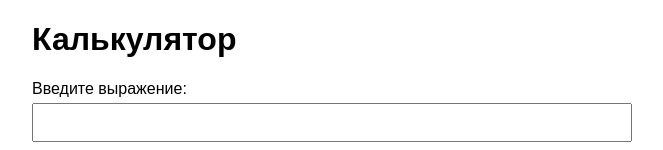
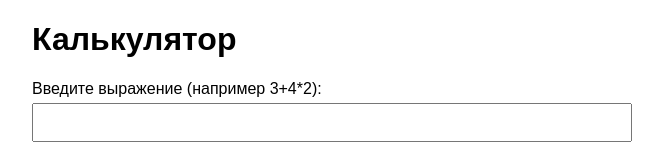
Before and after one commit to saykoooo/calc_go, a plain HTML site: page web/index.html in a window 1280 px wide. Shown: the top 150 px of the page, without its empty margins (308-971 px from the left). Drawn offline with Linux system fonts and the light colour scheme; no server answers.

Commit message:
Update README.md

```diff
--- a/web/index.html
+++ b/web/index.html
@@ -39,7 +39,7 @@
         <h1>Калькулятор</h1>
 
         <form id="expressionForm">
-            <label for="expression">Введите выражение:</label><br>
+            <label for="expression">Введите выражение (например 3+4*2):</label><br>
             <input type="text" id="expression" name="expression" required><br>
             <button type="submit">Вычислить</button>
         </form>
```
Also changed, not shown: 1 other file.
